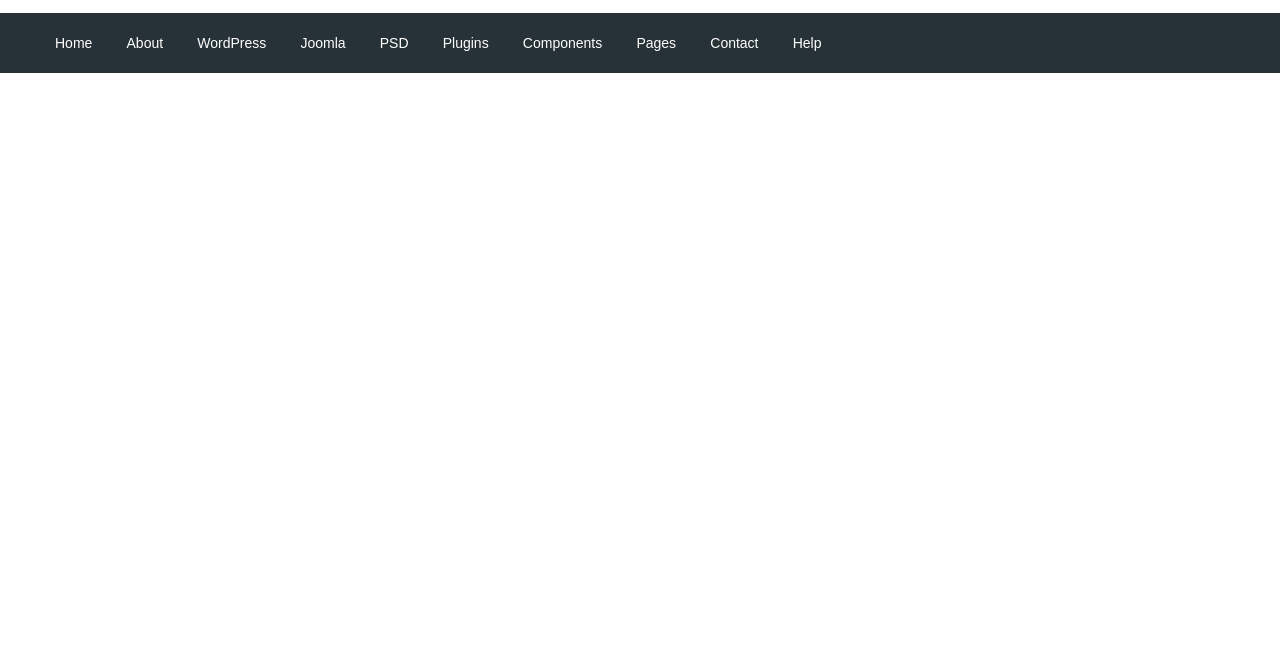
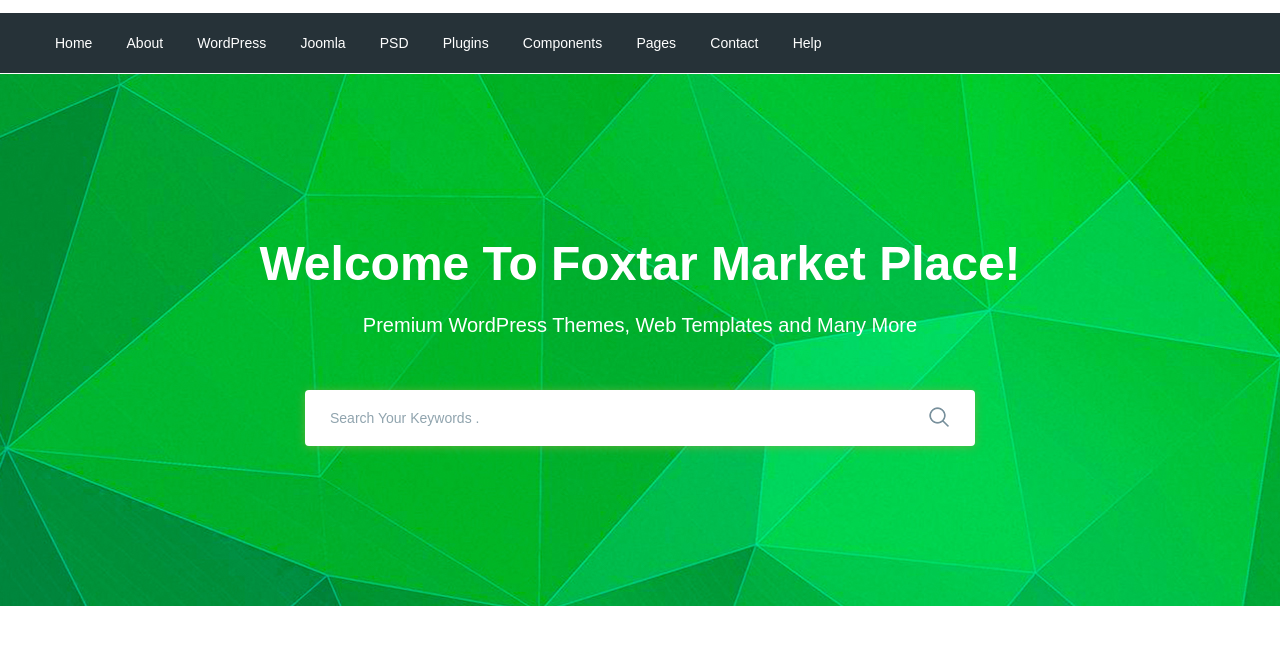
Before and after one commit to Makhmud-Mahsudov/moderno, a website: page app/index.html in a window 1280 px wide. Shown: the part 77-722 px from the top of the page. Drawn offline with nearby package versions, Linux system fonts and the light colour scheme; files that its build step writes are made by us from their sources.

Commit message:
added search

```diff
--- a/app/index.html
+++ b/app/index.html
@@ -75,6 +75,26 @@
         </div>
       </div>
     </header>
+  <section class="search" style="background-image: url(images/search-bg.jpg)">
+      <div class="container">
+        <div class="search__inner">
+          <div class="search__inner-title">
+            Welcome To Foxtar Market Place!
+          </div>
+          <div class="search__inner-text">
+            Premium WordPress Themes, Web Templates and Many More
+          </div>
+          <div class="search__inner-form">
+            <form action="">
+              <input type="text" placeholder="Search Your Keywords ." required>
+              <button type="submit">
+                <img src="images/icons/search.png" alt="">
+              </button>
+            </form>
+          </div>
+        </div>
+      </div>
+    </section>
 
     <script src="https://ajax.googleapis.com/ajax/libs/jquery/3.5.1/jquery.min.js"></script>
     <script src="js/libs.min.js"></script>
--- a/app/scss/style.scss
+++ b/app/scss/style.scss
@@ -50,3 +50,55 @@
     font-size: 14px;
   }
 }
+.search{
+  background-repeat: no-repeat;
+  box-sizing: cover;
+  background-position: center;
+  min-height: 533px;
+  color: #fff;
+  text-align: center;
+}
+.search__inner{
+  padding: 155px 0 100px;
+  &-title{
+    margin-bottom: 10px;
+    font-size: 48px;
+    line-height: 72px;
+    font-weight: 700;
+  }
+  &-text{
+    margin-bottom: 50px;
+    font-size: 20px;
+    line-height: 30px;
+    font-weight: 500;
+  }
+  &-form{
+    max-width: 670px;
+    margin: 0 auto;
+    position: relative;
+    input{
+      display: block;
+      width: 100%;
+      box-shadow: 0px 1px 10px 0px rgba(124, 178, 64, 0.75);
+      border-radius: 4px;
+      height: 56px;
+      border: none;
+      font-size: 14px;
+      font-weight: 500;
+      padding-left: 25px;
+      padding-right: 60px;
+      &::placeholder{
+        color: #90a4ae;
+        font-size: 14px;
+        font-weight: 500;
+      }
+    }
+    button{
+      position: absolute;
+      border: none;
+      background-color: transparent;
+      right: 20px;
+      top: 16px;
+    }
+  }
+}
```
Also changed, not shown: app/images/icons/search.png (added), app/images/search-bg.jpg (added), 1 other file.
